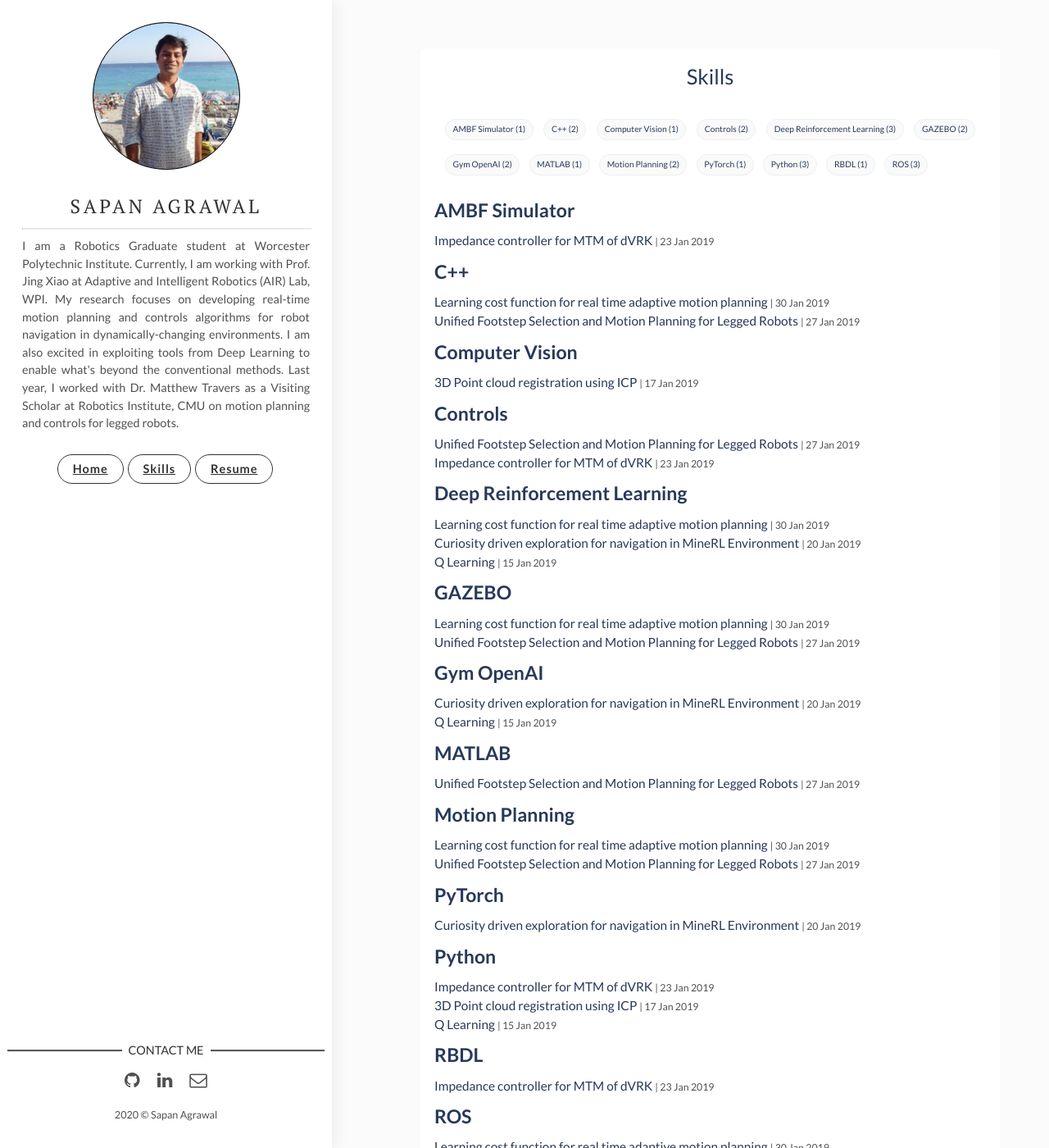
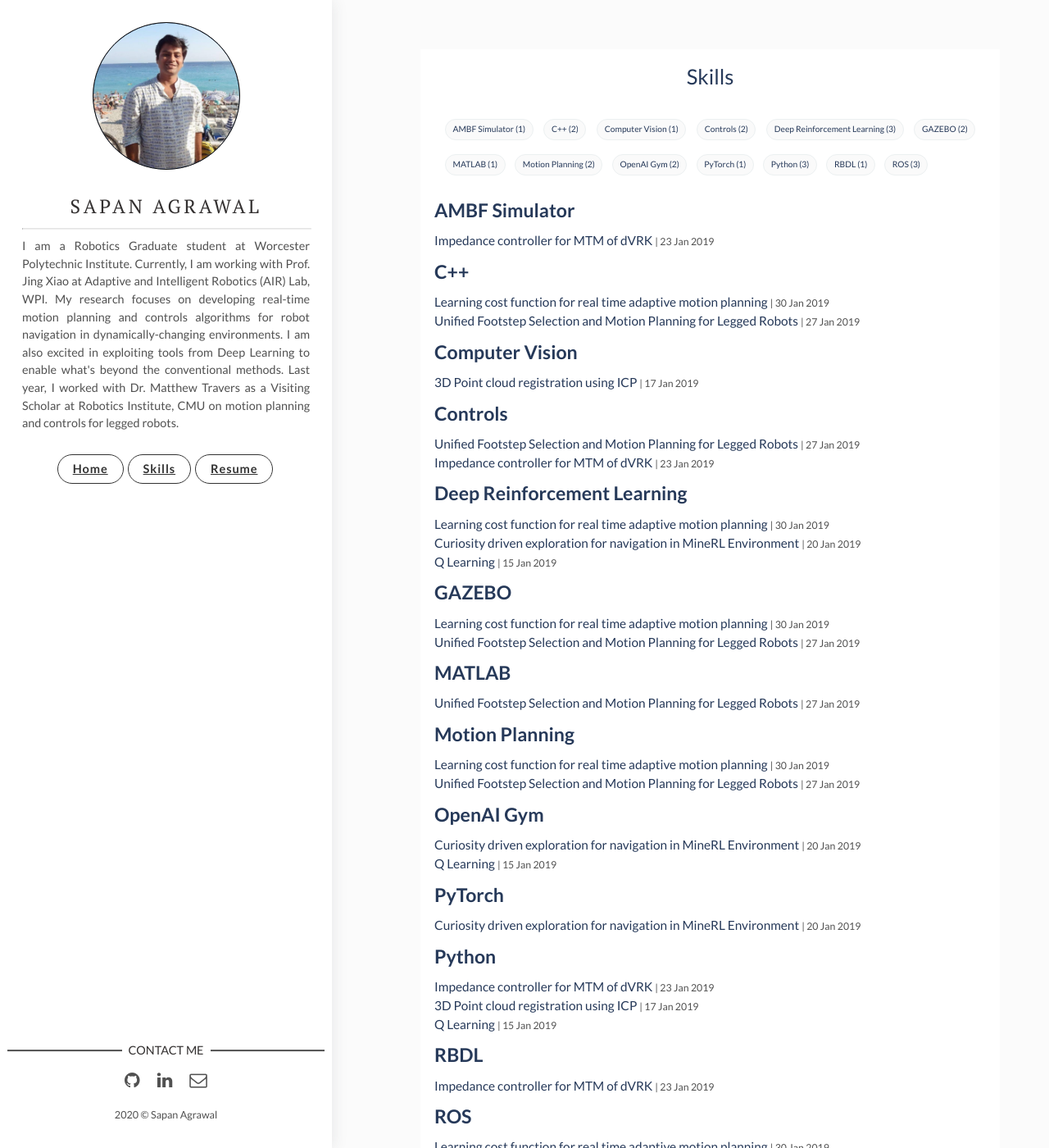
Before and after one commit to sapan-ostic/sapan-ostic.github.io, a Jekyll site: the page built from tags.html, in a window 1280 px wide and 1400 px high. Shown: the whole window at 82% size. Built offline with Jekyll 4.4.1, drawn with Linux system fonts in a browser that asks for light colours.

Commit message:
general commit

```diff
--- a/_posts/2019-01-15-Q-Learning.markdown
+++ b/_posts/2019-01-15-Q-Learning.markdown
@@ -4,7 +4,7 @@ title: Q Learning
 date: 2019-01-15 13:32:20 +0300
 description: Playing Breakout Atari game using DQN and Go-to-goal Grid world problem using Q Learning.
 img:  combined.gif # Add image post (optional)
-tags: [Deep Reinforcement Learning, Gym OpenAI, Python]
+tags: [Deep Reinforcement Learning, OpenAI Gym, Python]
 ---
 
 Following were homeworks for my CS-525 Reinforcement Learning Course at WPI.
--- a/_posts/2019-01-21-Curiosity-driven-exploration-for-navigation-in-MineRL-Environment.markdown
+++ b/_posts/2019-01-21-Curiosity-driven-exploration-for-navigation-in-MineRL-Environment.markdown
@@ -4,6 +4,6 @@ title: Curiosity driven exploration for navigation in MineRL Environment
 date: 2019-01-21 00:00:00 +0300
 description: Sparse rewards fail to give feedback to agent of how it is performing. In this work, we compare two Curiosity-driven learning methods for navigation task in MineRL Environment.
 img: icm.jpg # Add image post (optional)
-tags: [Deep Reinforcement Learning, PyTorch, Gym OpenAI] # add tag
+tags: [Deep Reinforcement Learning, PyTorch, OpenAI Gym] # add tag
 ---
 Rewards  from  the  environment  depict  how  well  the agent is performing in the required task. Majority of the  techniques  in  reinforcement  learning  depend  upon the  reward  from  the  environment  to  select  the  actions which  maximize  the  overall  reward.  However,  in  real-world scenario such explicit rewards might be sparse or even not available to the agent. The idea of Curiosity-Driven learning, is to build a reward function that is intrinsic to the agent (generated by the agent itself). In this work, we compare two Curiosity-driven learning methods for navigation task in MineRL Environment.
```
